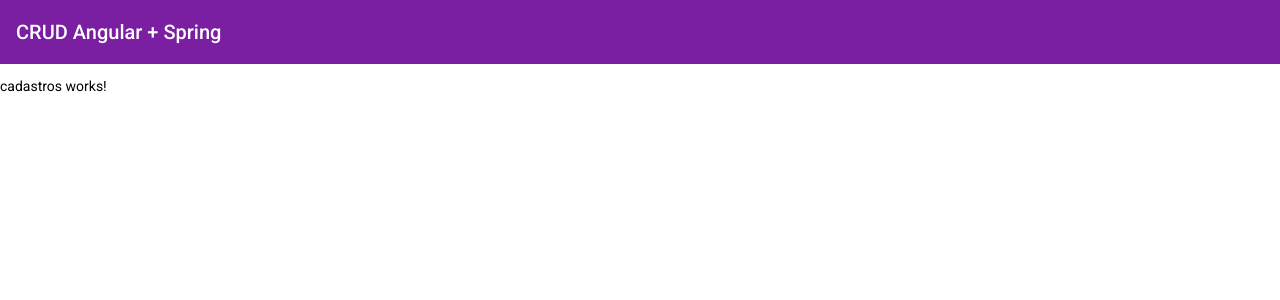
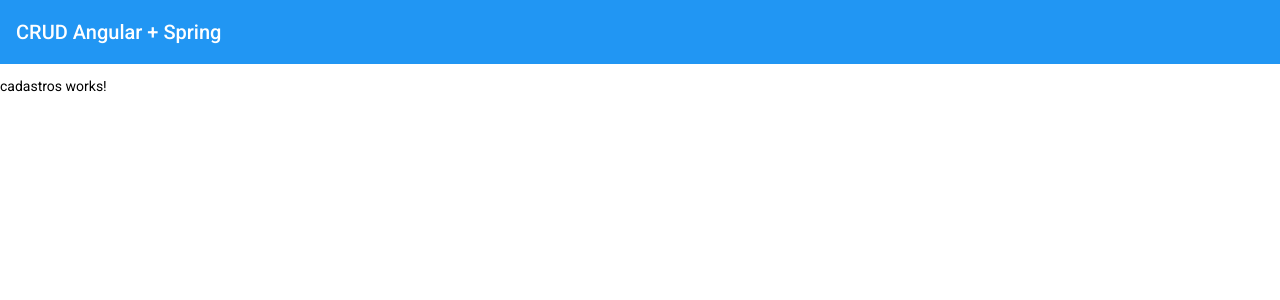
Before and after one commit to ElysSanntos/crud-java-cep, an Angular app in the folder crud-angular/: page /cadastros in a window 1280 px wide. Shown: the top 300 px of the page. Built offline with nearby package versions, Linux system fonts and the light colour scheme.

Commit message:
Customizando Tema do Angular Material
https://material.angular.io/guide/theming
https://material.io/design/color/the-color-system.html#color-usage-and-palettes

```diff
--- a/crud-angular/src/styles.scss
+++ b/crud-angular/src/styles.scss
@@ -1,4 +1,18 @@
-/* You can add global styles to this file, and also import other style files */
+@import "@angular/material/theming";
+@include mat-core();
+$custom-app-primary: mat-palette($mat-blue);
+$custom-app-secondary: mat-palette($mat-indigo, A200, A400, 700);
+$custom-app-warn: mat-palette($mat-red);
+// Criando a cor do tema
+$custom-theme: mat-light-theme($custom-app-primary, $custom-app-secondary, $custom-app-warn);
+//Falando para o Angular Material que vamos usar esse tema no lugar do tema padrão
+@include angular-material-theme($custom-theme);
+html,
+body {
+    height: 100%;
+}
 
-html, body { height: 100%; }
-body { margin: 0; font-family: Roboto, "Helvetica Neue", sans-serif; }
+body {
+    margin: 0;
+    font-family: Roboto, "Helvetica Neue", sans-serif;
+}
```
